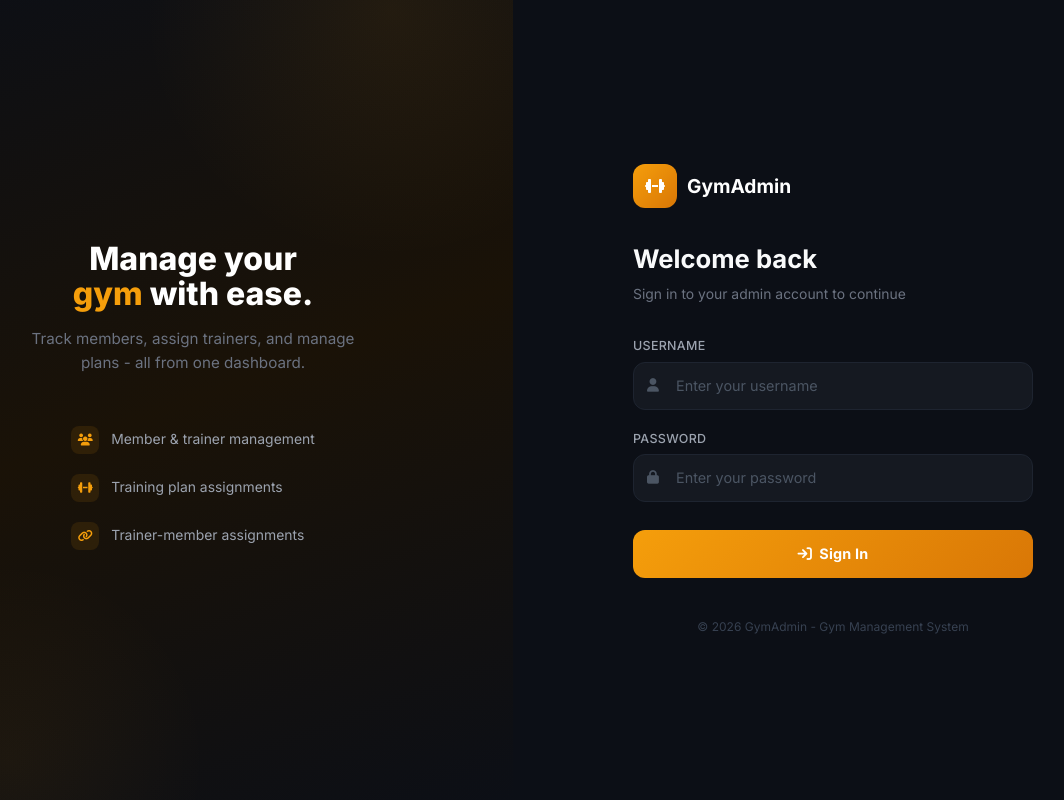
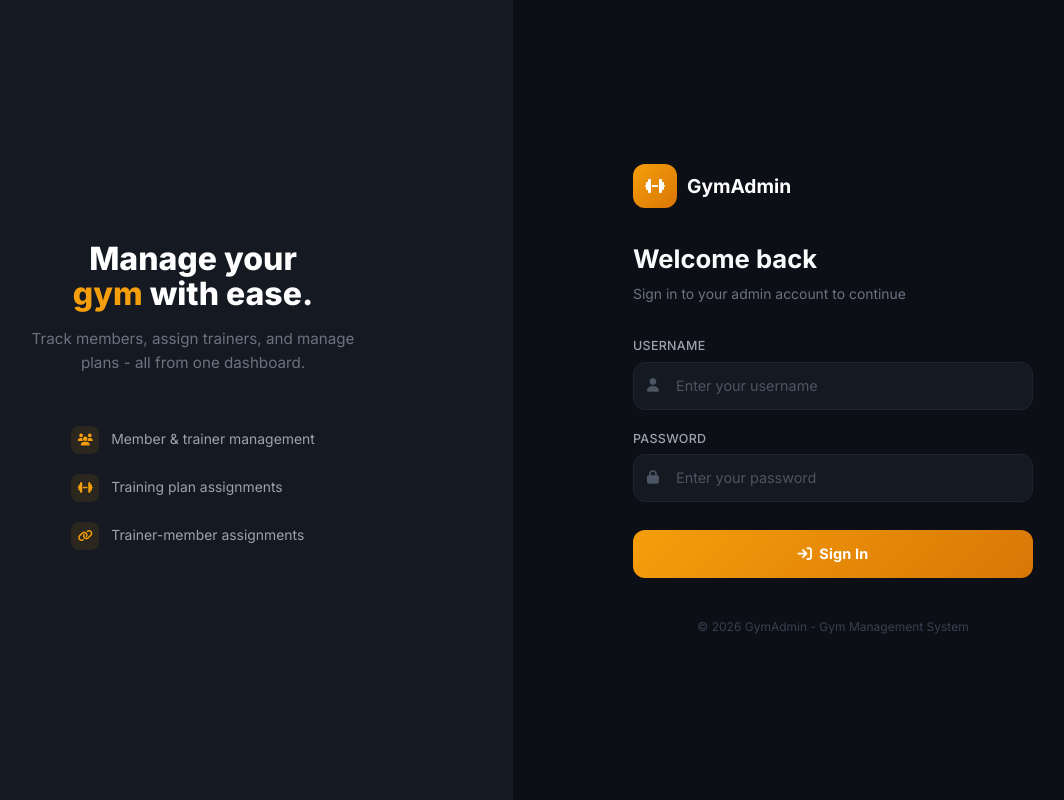
Before and after one commit to DarkoDukovski/Gym_Management_System, a PHP site: page / in a window 1280 px wide. Shown: the whole page, without its empty margins (127-1191 px from the left). Run offline with PHP 8.4, Linux system fonts and the light colour scheme; some libraries are stand-ins or nearby versions.

Commit message:
Update login page UI: Change left panel to solid harmonious color

```diff
--- a/index.php
+++ b/index.php
@@ -69,7 +69,7 @@ if ($_SERVER['REQUEST_METHOD'] == "POST") {
         .login-hero {
             display: flex;
             width: 100%;
-            background: linear-gradient(160deg, #0c0f16 0%, #1a1207 50%, #0c0f16 100%);
+            background: #151921;
             position: relative;
             overflow: hidden;
             padding: 3rem 1.5rem;
@@ -99,27 +99,7 @@ if ($_SERVER['REQUEST_METHOD'] == "POST") {
             }
         }
 
-        .login-hero::before {
-            content: '';
-            position: absolute;
-            top: -30%;
-            right: -20%;
-            width: 500px;
-            height: 500px;
-            background: radial-gradient(circle, rgba(245, 158, 11, .08) 0%, transparent 70%);
-            border-radius: 50%;
-        }
 
-        .login-hero::after {
-            content: '';
-            position: absolute;
-            bottom: -20%;
-            left: -10%;
-            width: 400px;
-            height: 400px;
-            background: radial-gradient(circle, rgba(245, 158, 11, .05) 0%, transparent 70%);
-            border-radius: 50%;
-        }
 
         .hero-content {
             position: relative;
```
